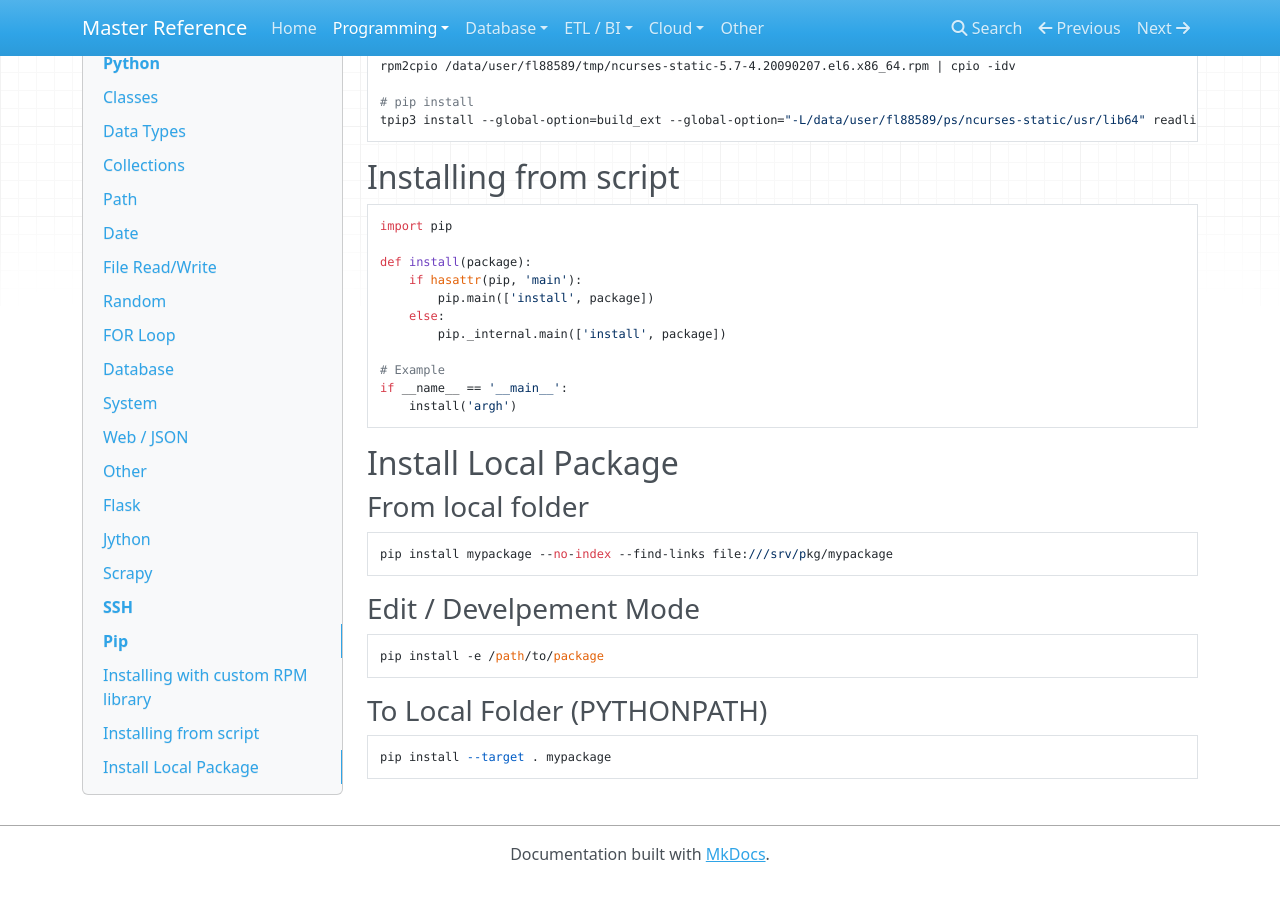
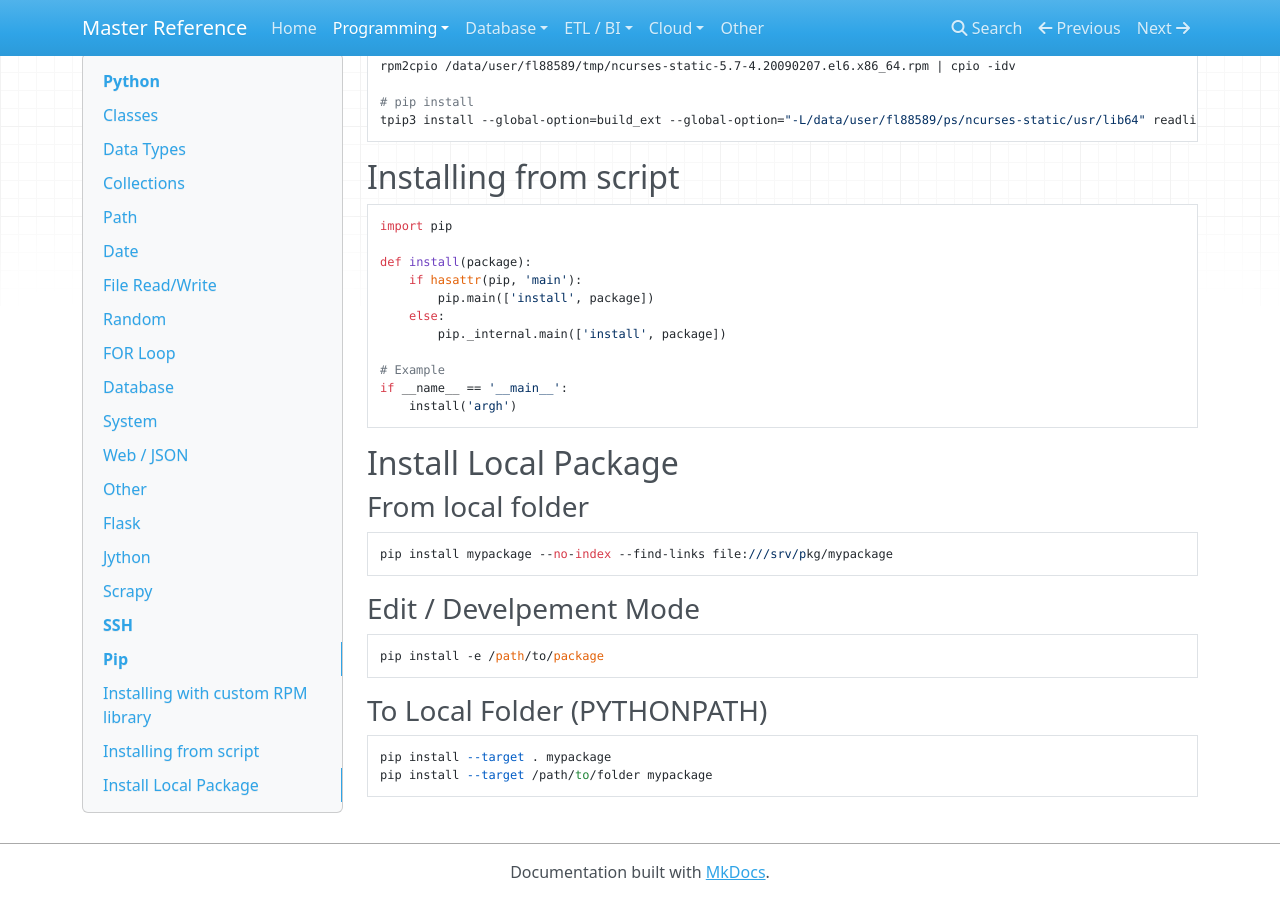
Before and after one commit to flarco/ref-docs, an MkDocs documentation site: the page built from docs/programming/python.md, in a window 1280 px wide and 900 px high, scrolled down 47195 px. Built offline with MkDocs 1.6.1, drawn with Linux system fonts in a browser that asks for light colours; nearby versions of some CDN libraries; old or Windows-style settings are respelled for this version of MkDocs.

Commit message:
Update python.md

````diff
--- a/docs/programming/python.md
+++ b/docs/programming/python.md
@@ -2626,4 +2626,5 @@ pip install -e /path/to/package
 ### To Local Folder (PYTHONPATH)
 ```
 pip install --target . mypackage
-```
+pip install --target /path/to/folder mypackage
+```
````
